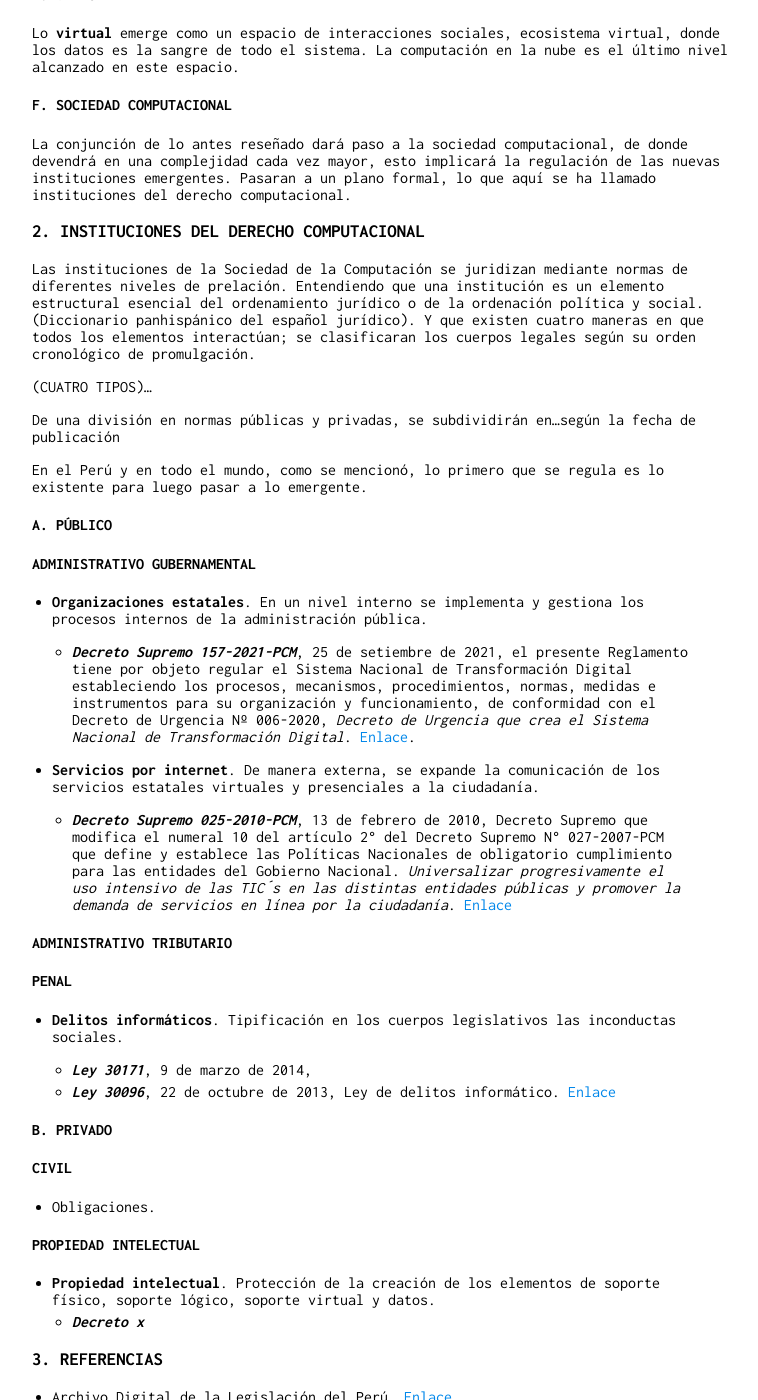
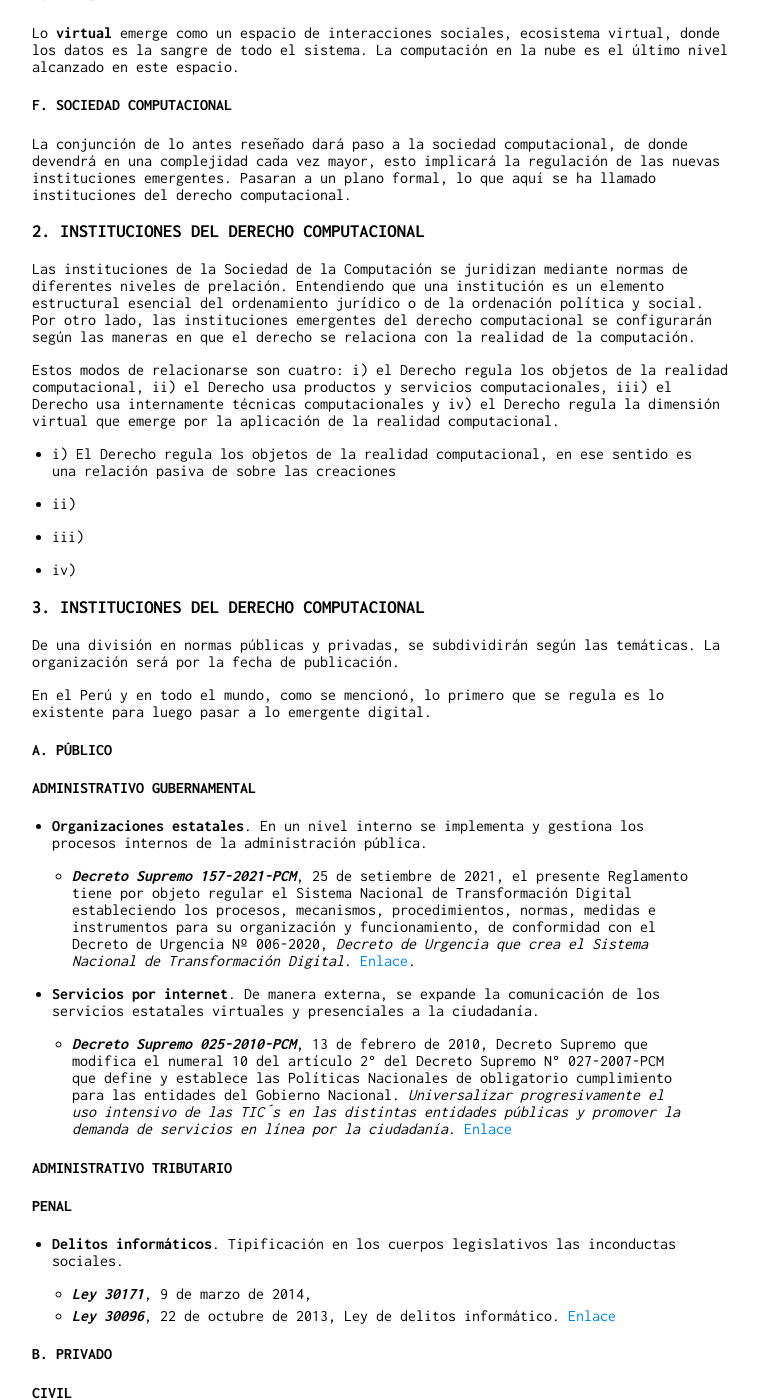
Before and after one commit to actio1680/actio1680.github.io, a Jekyll site: the page built from proyectox.md, in a window 1280 px wide and 1400 px high, scrolled down 1349 px. Shown: the whole window, without its empty margins (258-1016 px from the left). Built offline with Jekyll 4.4.1, drawn with Linux system fonts in a browser that asks for light colours; our own code applies the rules of GitHub Pages for plain Markdown files.

Commit message:
Update proyectox.md

```diff
--- a/proyectox.md
+++ b/proyectox.md
@@ -34,13 +34,26 @@ Lo **virtual** emerge como un espacio de interacciones sociales, ecosistema virt
 La conjunción de lo antes reseñado dará paso a la sociedad computacional, de donde devendrá en una complejidad cada vez mayor, esto implicará la regulación de las nuevas instituciones emergentes. Pasaran a un plano formal, lo que aquí se ha llamado instituciones del derecho computacional.
 
 ### 2. INSTITUCIONES DEL DERECHO COMPUTACIONAL
-Las instituciones de la Sociedad de la Computación se juridizan mediante normas de diferentes niveles de prelación. Entendiendo que una institución es un elemento estructural esencial del ordenamiento jurídico o de la ordenación política y social. (Diccionario panhispánico del español jurídico). Y que existen cuatro maneras en que todos los elementos interactúan; se clasificaran los cuerpos legales según su orden cronológico de promulgación.
+Las instituciones de la Sociedad de la Computación se juridizan mediante normas de diferentes niveles de prelación. Entendiendo que una institución es un elemento estructural esencial del ordenamiento jurídico o de la ordenación política y social. Por otro lado, las instituciones emergentes del derecho computacional se configurarán según las maneras en que el derecho se relaciona con la realidad de la computación.
 
-(CUATRO TIPOS)...
+Estos modos de relacionarse son cuatro: i) el Derecho regula los objetos de la realidad computacional, ii) el Derecho usa productos y servicios computacionales, iii) el Derecho usa internamente técnicas computacionales y iv) el Derecho regula la dimensión virtual que emerge por la aplicación de la realidad computacional.
 
-De una división en normas públicas y privadas, se subdividirán en...según la fecha de publicación
+- i) El Derecho regula los objetos de la realidad computacional, en ese sentido es una relación pasiva de sobre las creaciones
 
-En el Perú y en todo el mundo, como se mencionó, lo primero que se regula es lo existente para luego pasar a lo emergente.
+- ii)
+
+
+- iii)
+
+
+- iv)
+
+
+### 3. INSTITUCIONES DEL DERECHO COMPUTACIONAL
+
+De una división en normas públicas y privadas, se subdividirán según las temáticas. La organización será por la fecha de publicación.
+
+En el Perú y en todo el mundo, como se mencionó, lo primero que se regula es lo existente para luego pasar a lo emergente digital.
 
 #### A. PÚBLICO
 #### ADMINISTRATIVO GUBERNAMENTAL
```
Also changed, not shown: other parts of proyectox.md (+1 -1 lines).
